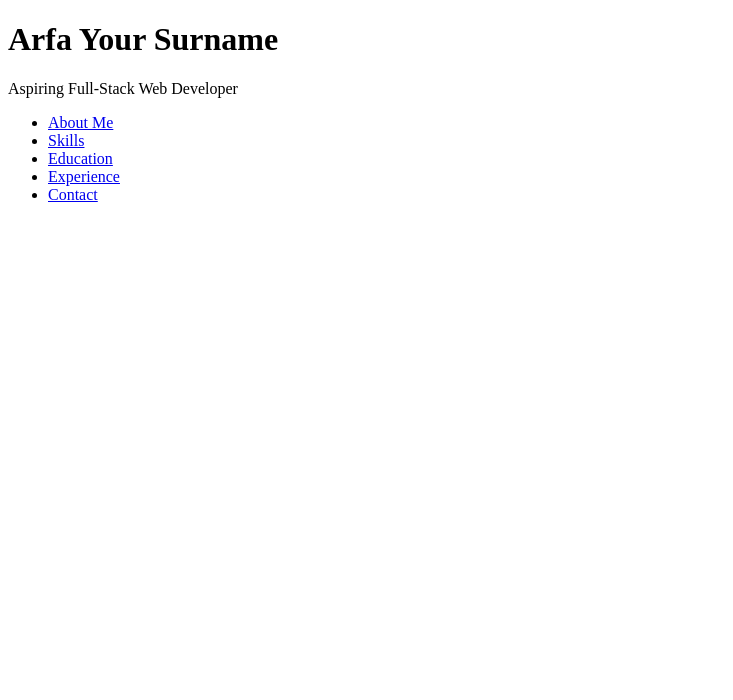
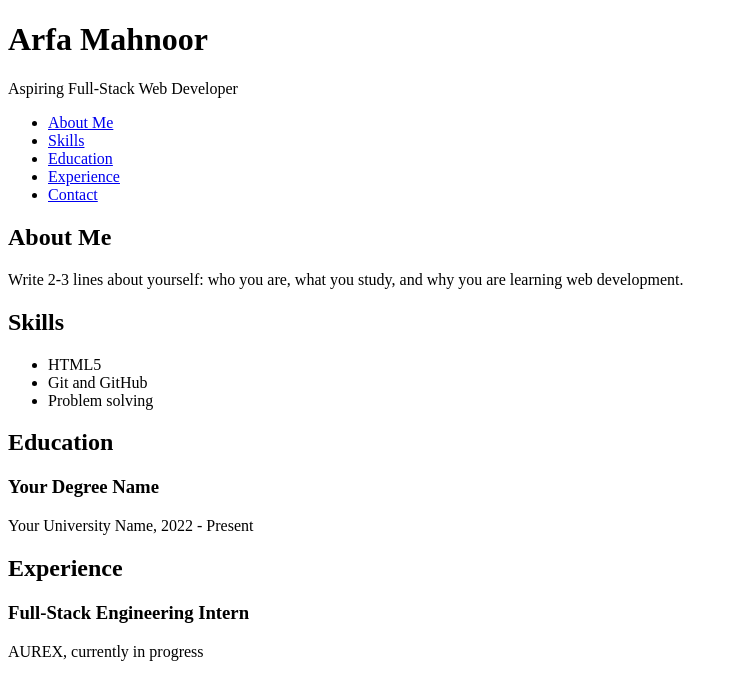
Before and after one commit to ArfaMahnoor/aurex-web-internship-arfa, a plain HTML site: page index.html in a window 1280 px wide. Shown: the whole page, without its empty margins (0-733 px from the left). Drawn offline with Linux system fonts and the light colour scheme.

Commit message:
Add about, skills, education and experience sections

```diff
--- a/index.html
+++ b/index.html
@@ -7,7 +7,7 @@
   </head>
   <body>
     <header>
-      <h1>Arfa Your Surname</h1>
+      <h1>Arfa Mahnoor</h1>
       <p>Aspiring Full-Stack Web Developer</p>
     </header>
 
@@ -21,6 +21,39 @@
       </ul>
     </nav>
 
-    <main></main>
+    <main>
+      <section id="about">
+        <h2>About Me</h2>
+        <p>
+          Write 2-3 lines about yourself: who you are, what you study, and why
+          you are learning web development.
+        </p>
+      </section>
+
+      <section id="skills">
+        <h2>Skills</h2>
+        <ul>
+          <li>HTML5</li>
+          <li>Git and GitHub</li>
+          <li>Problem solving</li>
+        </ul>
+      </section>
+
+      <section id="education">
+        <h2>Education</h2>
+        <article>
+          <h3>Your Degree Name</h3>
+          <p>Your University Name, 2022 - Present</p>
+        </article>
+      </section>
+
+      <section id="experience">
+        <h2>Experience</h2>
+        <article>
+          <h3>Full-Stack Engineering Intern</h3>
+          <p>AUREX, currently in progress</p>
+        </article>
+      </section>
+    </main>
   </body>
 </html>
```
